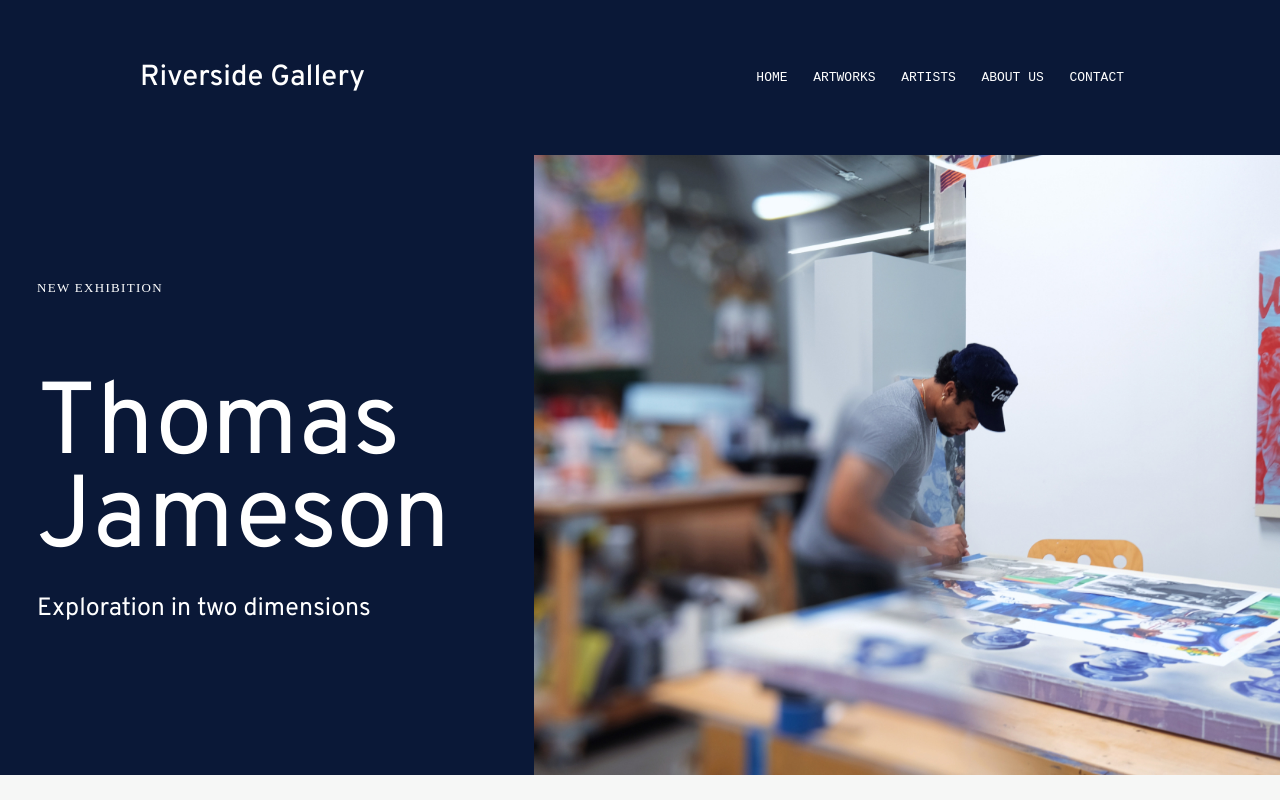
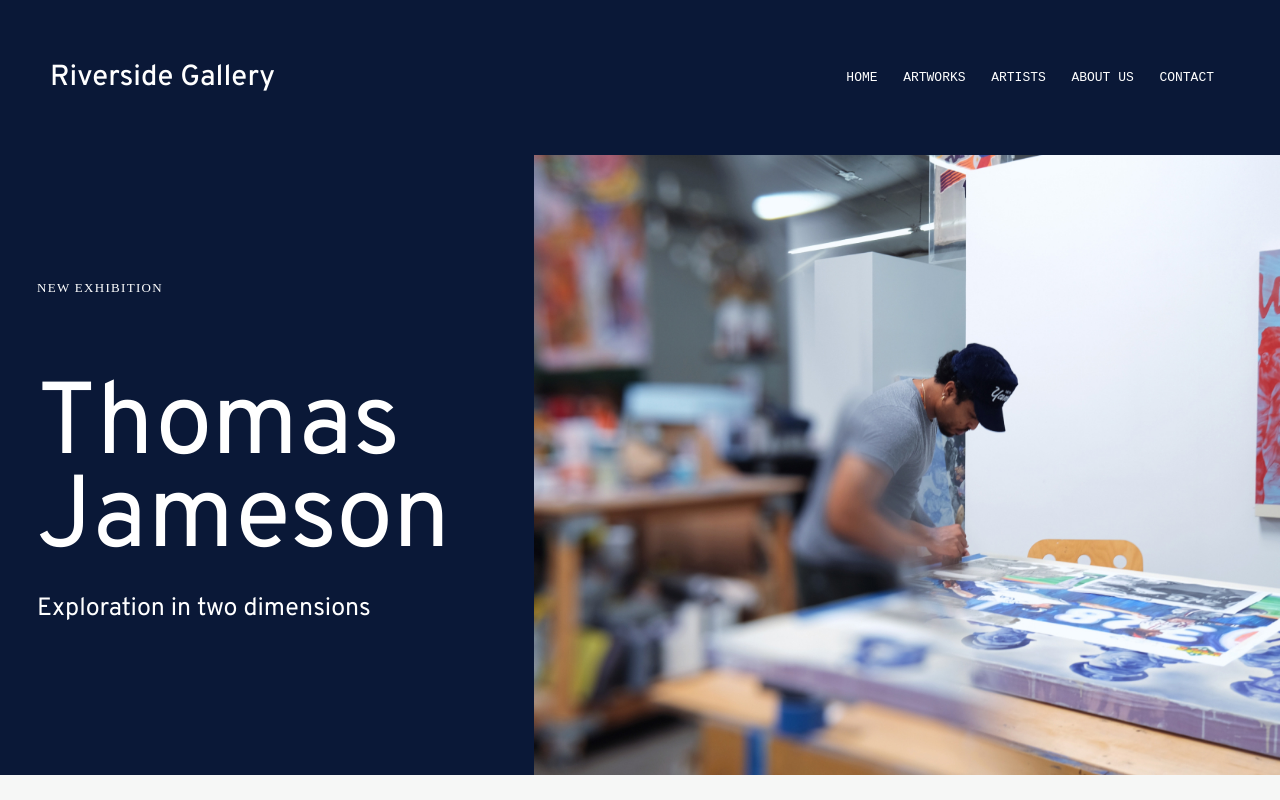
Before and after one commit to jamesbdev/artlogic-code-test, a plain HTML site: page index.html in a window 1280 px wide. Shown: the top 800 px of the page. Drawn offline with Linux system fonts and the light colour scheme; a web font is replaced by a local one.

Commit message:
nav spacing

```diff
--- a/style.css
+++ b/style.css
@@ -319,6 +319,11 @@ footer .contact-info a {
 /* small laptops */
 @media (min-width: 990px) {
 
+  header nav {
+    padding-left: 30px;
+    padding-right: 30px;
+}
+
     .page-width {
         padding: 37px 30px;
     }
@@ -370,13 +375,10 @@ footer .footer-contact {
 
     }
 
-    header nav {
-        padding-left: 140px;
-        padding-right: 140px;
-    }
+
 
     header h1 {
-        font-size: 102px;
+        font-size: 75px;
         line-height: 91%;
         margin-top: 85px;
     }
@@ -409,12 +411,21 @@ footer .footer-contact {
         padding: 35px 50px;
     }
 
+    header nav {
+      padding-left: 50px;
+      padding-right: 50px;
+  }
+
     .image-text-container {
         align-items: center;
         flex-direction: row;
         gap: 114px;
         /* padding: 114px; */
     }
+
+    header h1 {
+      font-size: 102px;
+  }
 
 }
 
@@ -423,6 +434,11 @@ footer .footer-contact {
 /* very large screens */
 
 @media (min-width: 1400px) {
+
+  header nav {
+    padding-left: 140px;
+    padding-right: 140px;
+}
 
     .page-width {
         padding: 50px 114px;
```
